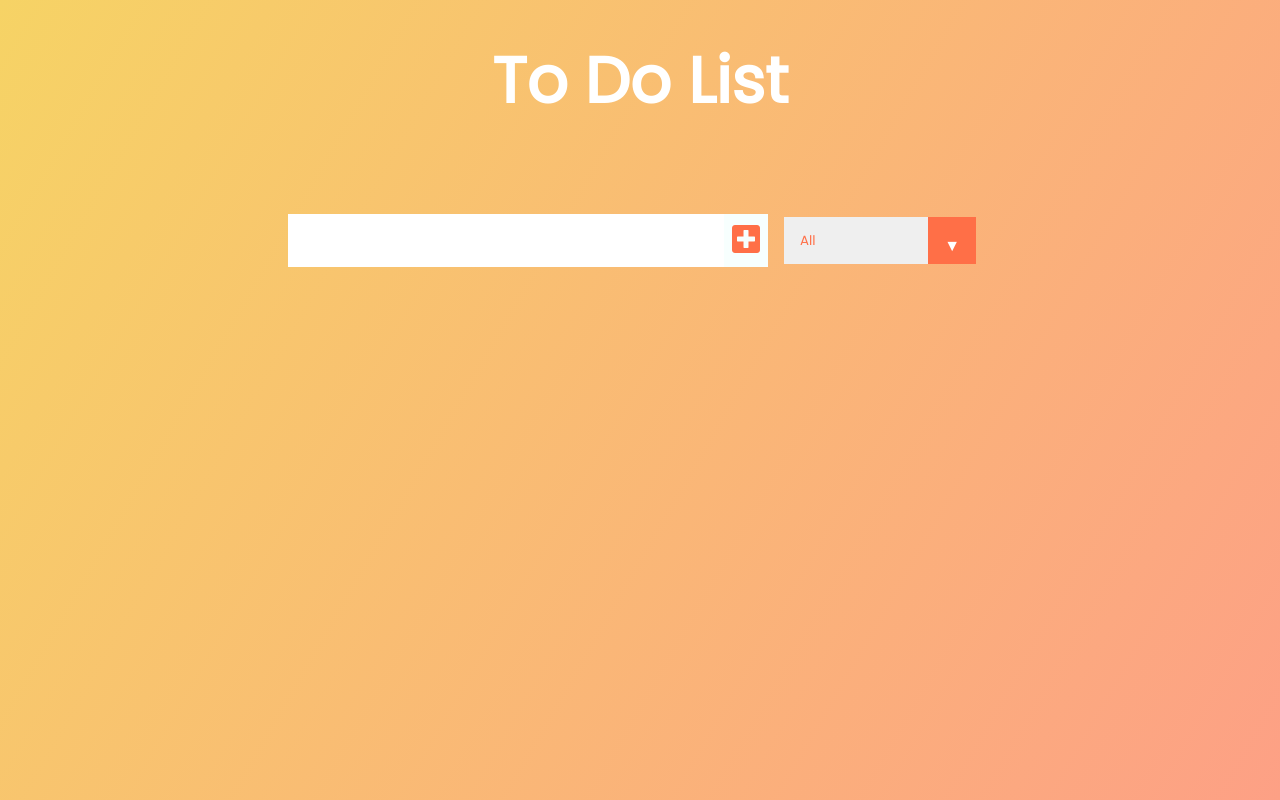
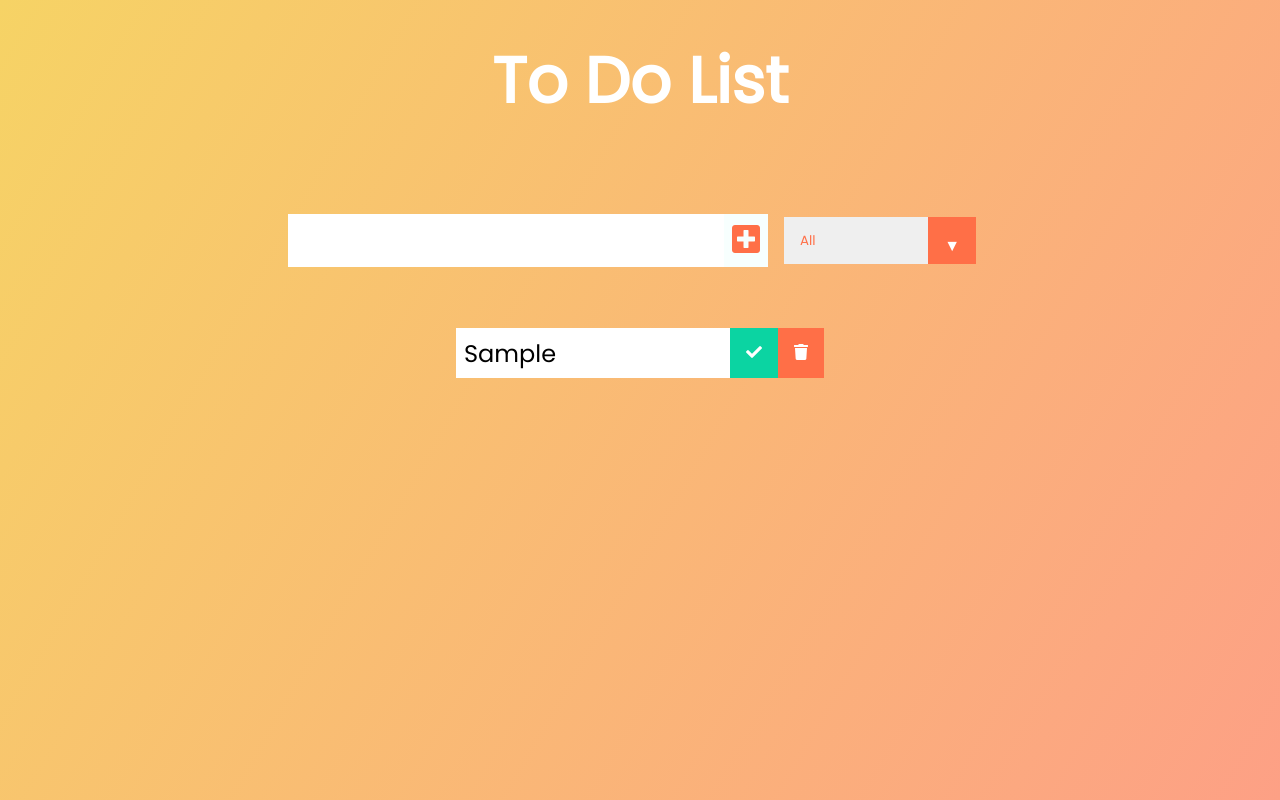
Before and after one commit to jonathan-perry-techoes/react-todo-list, a React (Create React App) app: page / in a window 1280 px wide. Both pictures are taken after typing "Sample" into the empty fields and a click on the button 746 px from the left and 240 px from the top of the page. Built offline with nearby package versions, Linux system fonts and the light colour scheme.

Commit message:
Added in functionality to delete a todo when clicking on the trash button

```diff
--- a/src/App.js
+++ b/src/App.js
@@ -18,7 +18,7 @@ function App() {
         inputText={inputText}
         setInputText={setInputText}
       />
-      <TodoList />
+      <TodoList setTodos={setTodos} todos={todos} />
     </div>
   );
 }
--- /dev/null
+++ b/src/components/Todo.js
@@ -0,0 +1,21 @@
+import React from "react";
+
+const Todo = ({ text, todo, todos, setTodos }) => {
+  // Events
+  const deleteHandler = () => {
+    setTodos(todos.filter(el => el.id !== todo.id))
+  }
+  return (
+    <div className="todo">
+      <li className="todo-item">{text}</li>
+      <button className="complete-btn">
+        <i className="fas fa-check"></i>
+      </button>
+      <button onClick={deleteHandler} className="trash-btn">
+        <i className="fas fa-trash"></i>
+      </button>
+    </div>
+  );
+};
+
+export default Todo;
--- a/src/components/TodoList.js
+++ b/src/components/TodoList.js
@@ -1,10 +1,19 @@
 import React from "react";
 // Import Components
-const TodoList = () => {
+import Todo from "./Todo";
+const TodoList = ({ todos, setTodos }) => {
   return (
     <div className="todo-container">
       <ul className="todo-list">
-
+        {todos.map((todo) => (
+          <Todo
+            setTodos={setTodos}
+            todos={todos}
+            key={todo.id}
+            todo={todo}
+            text={todo.text}
+          />
+        ))}
       </ul>
     </div>
   );
```
